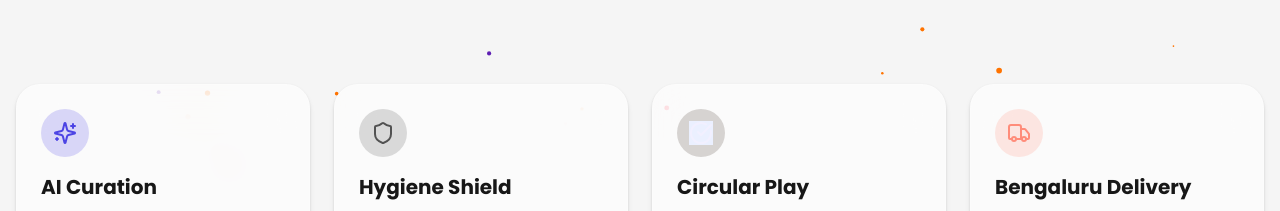
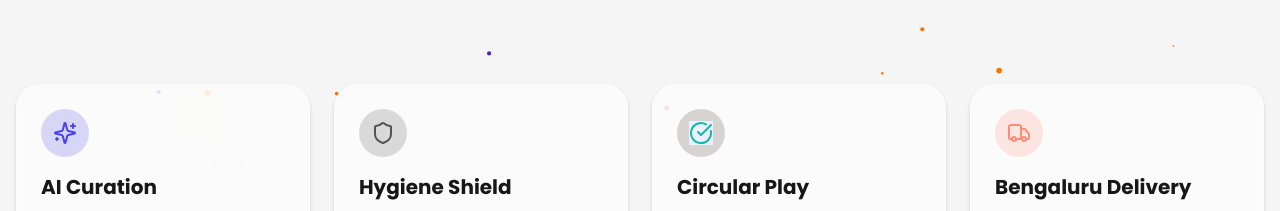
Before and after one commit to vinayshivaram30/joybox-builder, a React (Vite) app: page / in a window 1280 px wide. Shown: the part 1102-1313 px from the top of the page. Built offline with nearby package versions, Linux system fonts and the light colour scheme; the HTML template or start-up script is replaced by a standard one.

Commit message:
Visual edit in Lovable
Edited UI in Lovable

```diff
--- a/src/pages/Home.tsx
+++ b/src/pages/Home.tsx
@@ -67,7 +67,7 @@ const Home = () => {
 
           <div className="glass-card p-6 hover-lift">
             <div className="w-12 h-12 rounded-full flex items-center justify-center mb-4 bg-stone-300">
-              <CheckCircle size={24} className="text-accent bg-primary-foreground" />
+              <CheckCircle size={24} className="bg-primary-foreground text-teal-500" />
             </div>
             <h3 className="font-heading font-bold text-xl mb-2">Circular Play</h3>
             <p className="text-muted-foreground">
```
